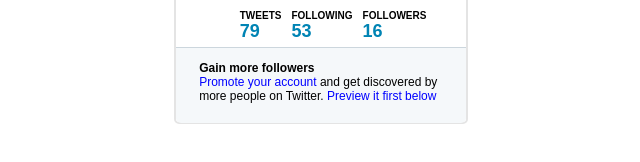
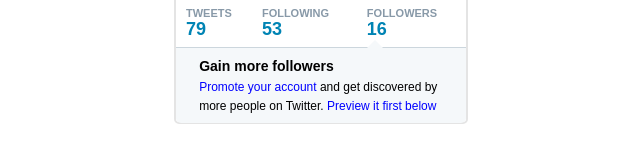
Before and after one commit to nanoman689/Twitter-UI-01, a plain HTML site: page index.html in a window 1280 px wide. Shown: the part 150-312 px from the top of the page, without its empty margins (319-959 px from the left). Drawn offline with Linux system fonts and the light colour scheme.

Commit message:
09-20-16

```diff
--- a/index.html
+++ b/index.html
@@ -23,6 +23,7 @@
             </div>
         </div>
         <div class="bottom">
+           <div class="bottomArrow"></div>
            <div class="bottomText">
                <h3><span class="bottomTextGain">Gain more followers</span></h3>
                <h3><span class="bottomTextAddOn">Promote your account</span> and get discovered by
--- a/main.css
+++ b/main.css
@@ -46,8 +46,11 @@ body, html {
 }
 
 .midStats {
+    position: relative;
+    top: 20%;
+    display: table;
     height: 95%;
-    width: 95%;
+    width: 100%;
 }
 
 .bottom {
@@ -58,19 +61,50 @@ body, html {
 }
 
 .bottomText {
+    line-height: 1.6;
     position: relative;
-    top: 17%;
+    top: -1%;
     left: 8%;
     width: 90%;
 }
 
+.bottomArrow {
+    position: relative;
+    width: 0;
+    height: 0;
+    left:191px;
+    top: -8px;
+    border-left:8px solid transparent;
+    border-right:8px solid transparent;
+    border-bottom: 8px solid #f5f8fa;
+}
+
+
+.bottomArrow:before {
+    border-color:#ccd6dd;
+    border-bottom-color:#f5f8fa;
+    border-width:10px;
+    margin-left: -10px;
+}
+
+.bottomArrow:after {
+    border-color:#ccd6dd;
+    border-bottom-color:#f5f8fa;
+    border-width:10px;
+    margin-left: -10px;
+}
+
 span.bottomTextAddOn {
+    margin: 0;
     color: blue;
+    font-weight: 100;
+    font-size: 12px;
 }
 
 span.bottomTextGain {
+    margin: 0;
     font-weight: 800;
-    font-size:12px;
+    font-size:14px;
 }
 
 h2 {
@@ -86,9 +120,10 @@ h3 {
 
 h4 {
     margin: 0;
-    font-size: 10px;
+    font-size: 11px;
     text-transform: uppercase;
     padding-left:10px;
+    color: #8899a8;
 }
 
 h5 {
@@ -98,14 +133,10 @@ h5 {
     color: #0084b4;
 }
 
-
 ul {
-    position: relative;
-    left:5%;
-    top: 7%;
     list-style: none;
     list-style-type: none;
-    display: inline-flex;
+    display: table-row;
 }
 
 li {
@@ -113,4 +144,5 @@ li {
     padding: 0;
     list-style-type: none;
     list-style-position: inside;
+    display: table-cell;
 }
```
